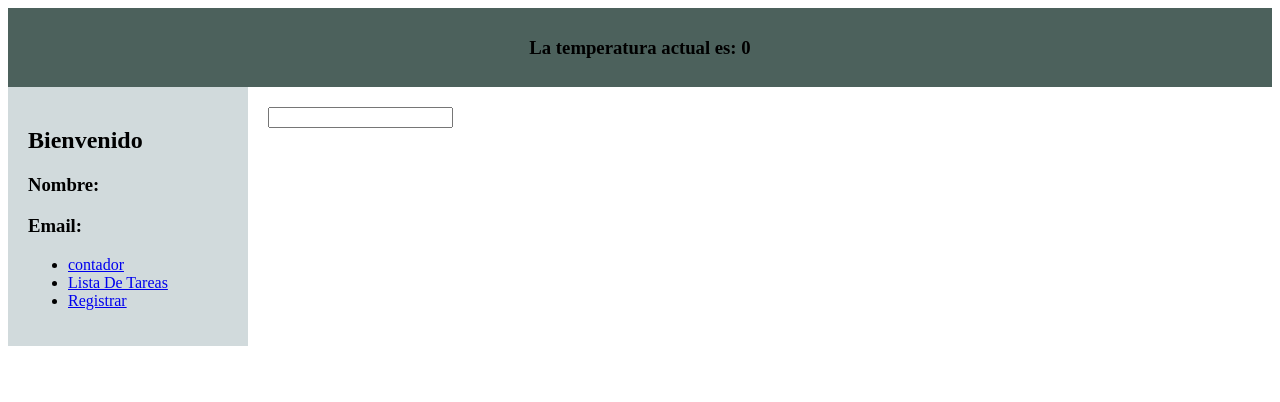
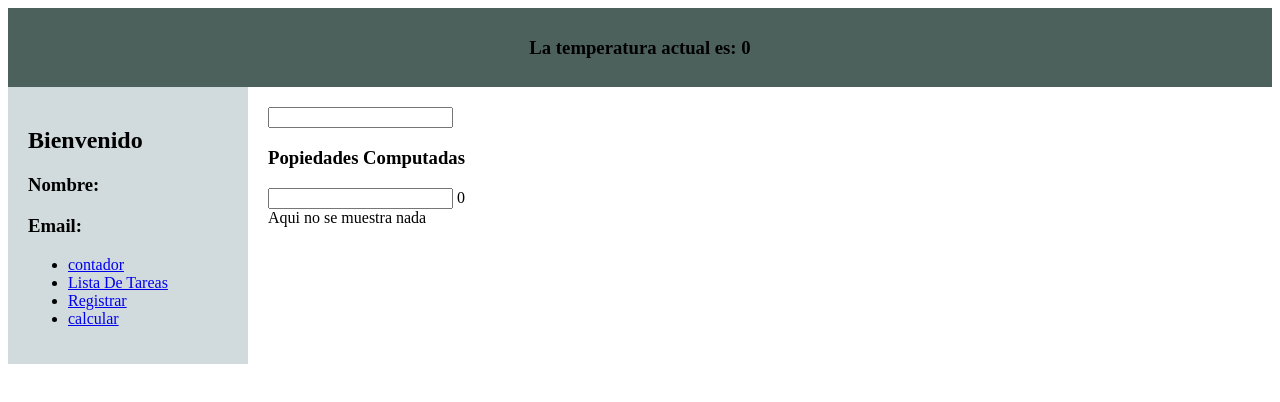
Before and after one commit to JoseOrtega8/proyecto-vue, a Vue app: page /calcular in a window 1280 px wide. Shown: the top 402 px of the page. Built offline with nearby package versions, Linux system fonts and the light colour scheme; no server answers.

Commit message:
V-SHOW y V-IF para condicionar la impresión de elementos

```diff
--- a/src/components/Sidebar.vue
+++ b/src/components/Sidebar.vue
@@ -7,6 +7,7 @@
 <li><router-link to ="/contador">contador</router-link></li>
 <li><router-link to ="/lista-de-tareas">Lista De Tareas</router-link></li>
 <li><router-link to ="/registrar">Registrar</router-link></li>
+<li><router-link to ="/calcular">calcular</router-link></li>
 </ul>
 </div>
 
--- /dev/null
+++ b/src/modules/calcular/components/resultadoSection.vue
@@ -0,0 +1,21 @@
+<template>
+<div class="resultado">{{ props.resultado }}</div>
+
+</template>
+
+
+<script setup>
+import { defineProps } from 'vue';
+const props = defineProps(
+    [
+        'resultado'
+    ]
+)
+</script>
+
+
+<style scoped>
+.resultado{
+    background-color: aquamarine;
+}
+</style>
--- /dev/null
+++ b/src/modules/calcular/views/CalcularView.vue
@@ -0,0 +1,28 @@
+<template>
+    <h3>Popiedades Computadas</h3>
+    <input type="text" v-model="valor">
+    {{ valorCalculado}}
+
+    <resultadoSection v-if="mostrarElemento" :resultado="valorCalculado"></resultadoSection>
+<div v-else-if="isNaN(valor)">Debe ser un numero</div>
+<div v-else>Aqui no se muestra nada</div>
+</template>
+
+
+<script setup>
+import { ref,computed } from 'vue';
+import resultadoSection from '../components/resultadoSection.vue';
+const valor = ref('');
+const valorCalculado = computed(()=>{
+    return valor.value *3
+});
+
+const mostrarElemento = computed(()=>{
+    return valor.value >10;
+})
+
+</script>
+
+<style scoped>
+
+</style>
--- a/src/router/index.js
+++ b/src/router/index.js
@@ -27,6 +27,12 @@ const router = createRouter({
 
       component: () => import('../modules/registro/views/RegistrarView.vue'),
     },
+    {
+      path: '/calcular',
+      name: 'calcular',
+
+      component: () => import('../modules/calcular/views/CalcularView.vue'),
+    },
   ],
 })
 
```
